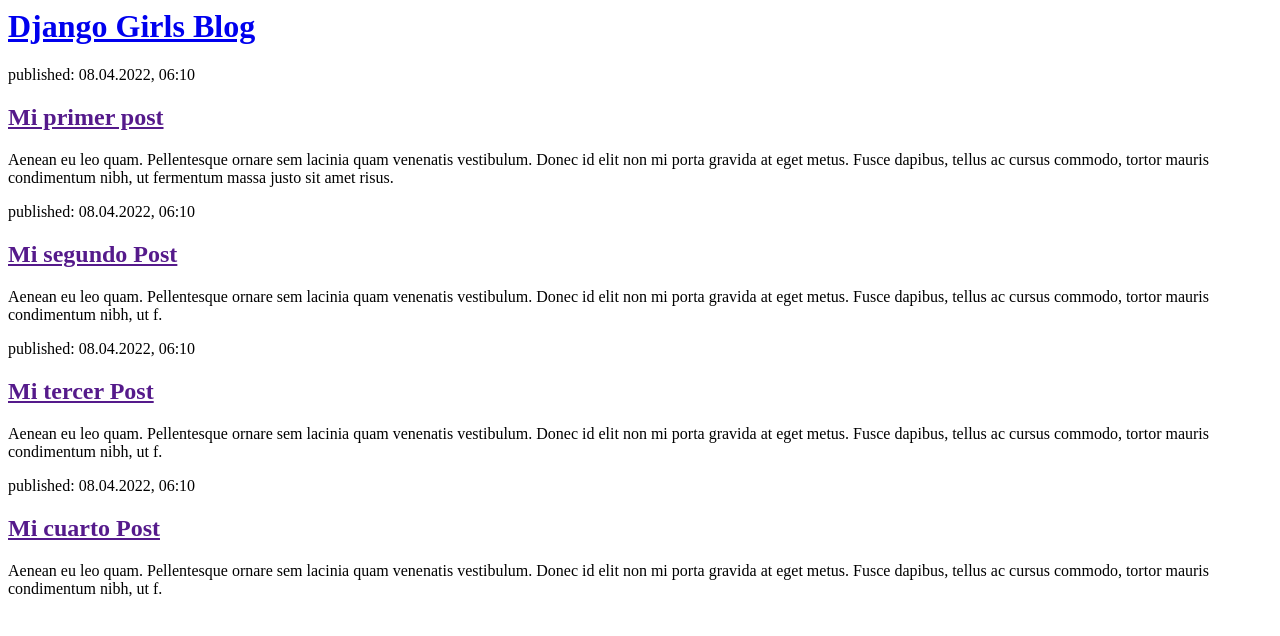
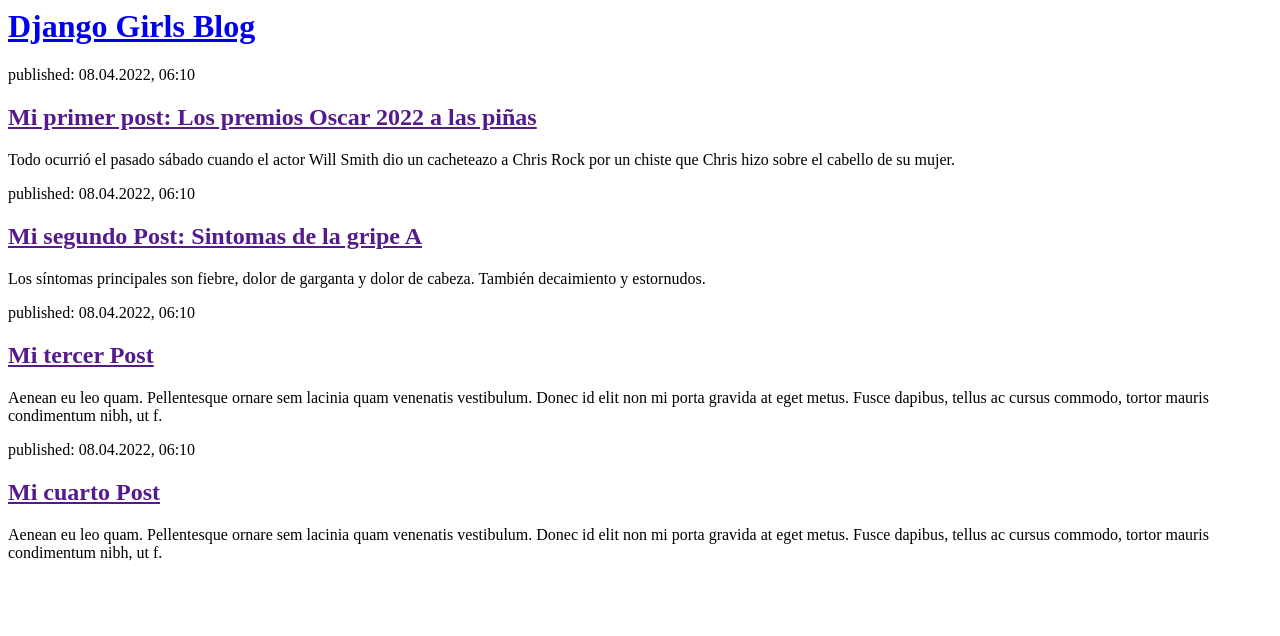
Before and after one commit to juan05bocek/my-first-blog, a Django app: page / in a window 1280 px wide. Shown: the top 636 px of the page. Run offline with Django 3.2, Linux system fonts and the light colour scheme.

Commit message:
Cree contenido al blog.

```diff
--- a/blog/templates/blog/post_list.html
+++ b/blog/templates/blog/post_list.html
@@ -9,14 +9,14 @@
 
         <div>
             <p>published: 08.04.2022, 06:10</p>
-            <h2><a href="">Mi primer post</a></h2>
-            <p>Aenean eu leo quam. Pellentesque ornare sem lacinia quam venenatis vestibulum. Donec id elit non mi porta gravida at eget metus. Fusce dapibus, tellus ac cursus commodo, tortor mauris condimentum nibh, ut fermentum massa justo sit amet risus.</p>
+            <h2><a href="">Mi primer post: Los premios Oscar 2022 a las piñas</a></h2>
+            <p>Todo ocurrió el pasado sábado cuando el actor Will Smith dio un cacheteazo a Chris Rock por un chiste que Chris hizo sobre el cabello de su mujer.</p>
         </div>
 
         <div>
             <p>published: 08.04.2022, 06:10</p>
-            <h2><a href="">Mi segundo Post</a></h2>
-            <p>Aenean eu leo quam. Pellentesque ornare sem lacinia quam venenatis vestibulum. Donec id elit non mi porta gravida at eget metus. Fusce dapibus, tellus ac cursus commodo, tortor mauris condimentum nibh, ut f.</p>
+            <h2><a href="">Mi segundo Post: Sintomas de la gripe A </a></h2>
+            <p>Los síntomas principales son fiebre, dolor de garganta y dolor de cabeza. También decaimiento y estornudos.</p>
         </div>
 
         <div>
```
